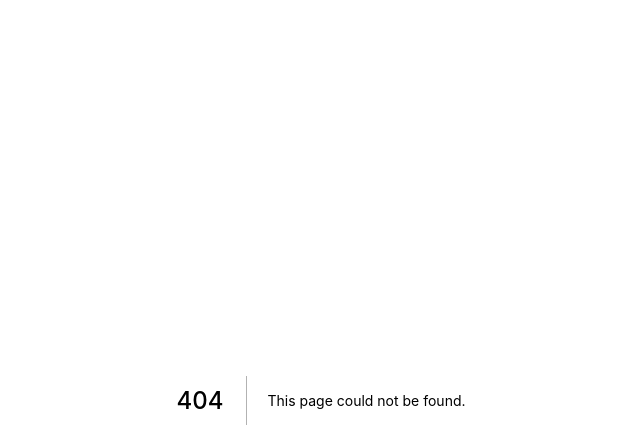
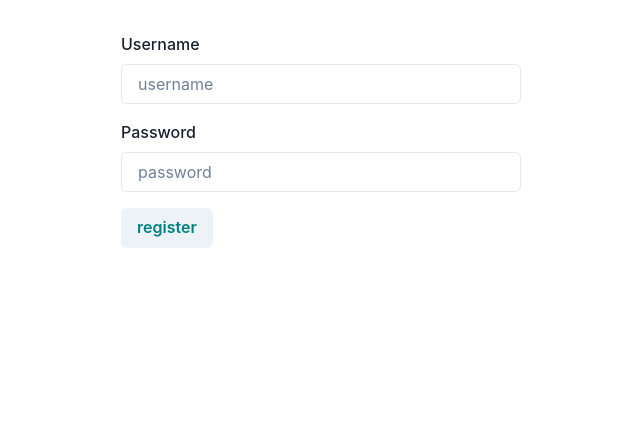
Before and after one commit to malcolmlittle/redditmalc-web, a Next.js app: page /register in a window 1280 px wide. Before the commit this address had no page. Shown: the top 448 px of the page, without its empty margins (319-959 px from the left). Built offline with nearby package versions, Linux system fonts and the light colour scheme.

Commit message:
created Register page

```diff
--- /dev/null
+++ b/src/pages/register.tsx
@@ -0,0 +1,50 @@
+import React from 'react'
+import { Formik } from "formik";
+import { Box, Button, FormControl, /*FormErrorMessage,*/ FormLabel, Input } from '@chakra-ui/react';
+import { Wrapper } from '../components/Wrapper';
+import { InputField } from "../components/inputField";
+
+interface registerProps {
+
+}
+
+const Register: React.FC<registerProps> = ({}) => {
+    return (
+        <Wrapper variant='small'>
+            <Formik
+                initialValues={{username: "", password: ""}}
+                onSubmit={(values) => {
+                    console.log(values);
+                }}
+            >
+                {({ isSubmitting }) => (
+                    <form>
+                        <InputField
+                            name='username'
+                            placeholder='username'
+                            label='Username'
+                        />
+                        <Box mt={4}>
+                            <InputField
+                                name='password'
+                                placeholder='password'
+                                label='Password'
+                                type='password'
+                            />
+                        </Box>
+                        <Button
+                            mt={4}
+                            type='submit'
+                            isLoading={isSubmitting}
+                            color='teal'
+                        >
+                            register
+                        </Button>
+                    </form>
+                )}
+            </Formik>
+        </Wrapper>
+    );
+}
+
+export default Register
```
